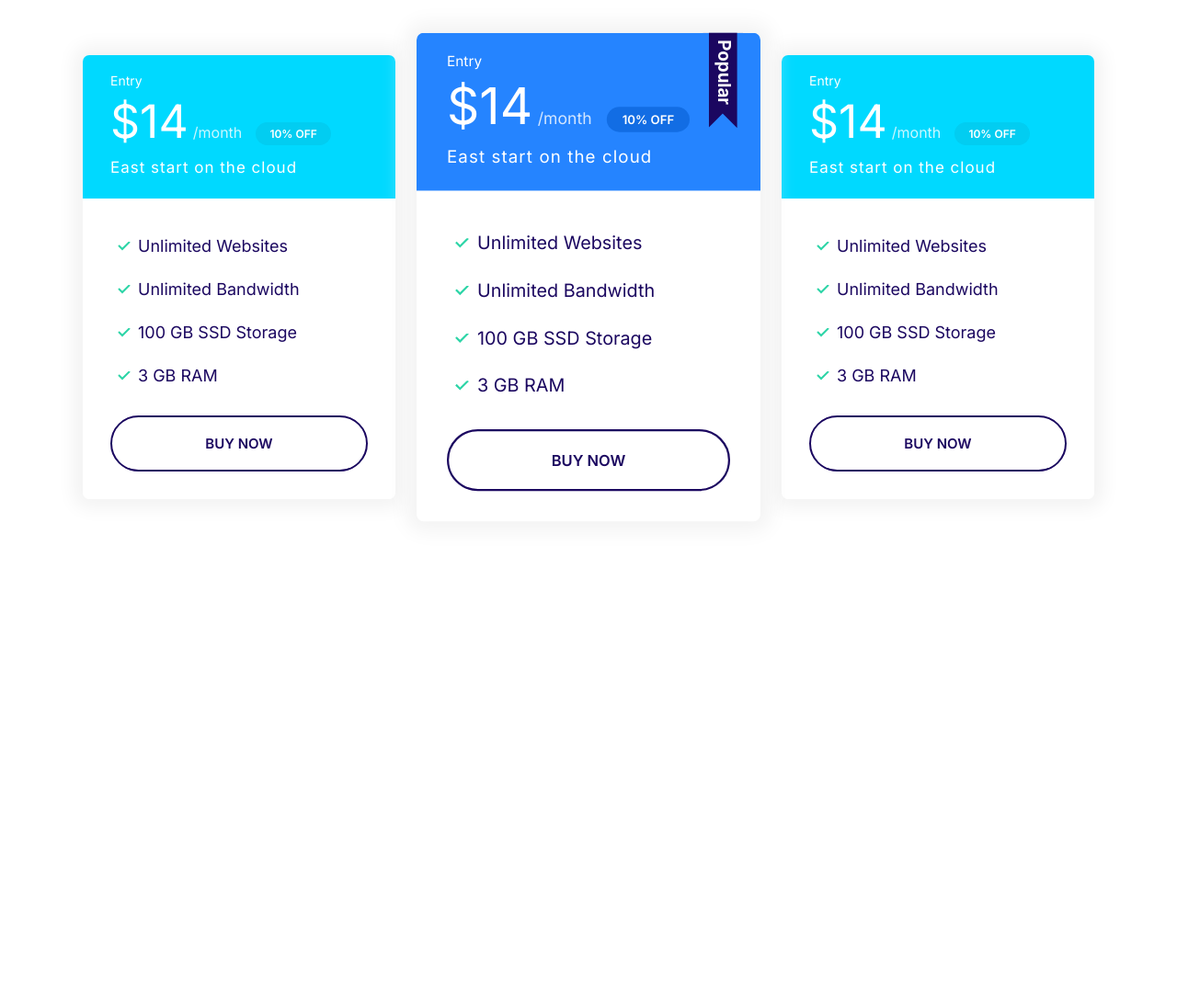
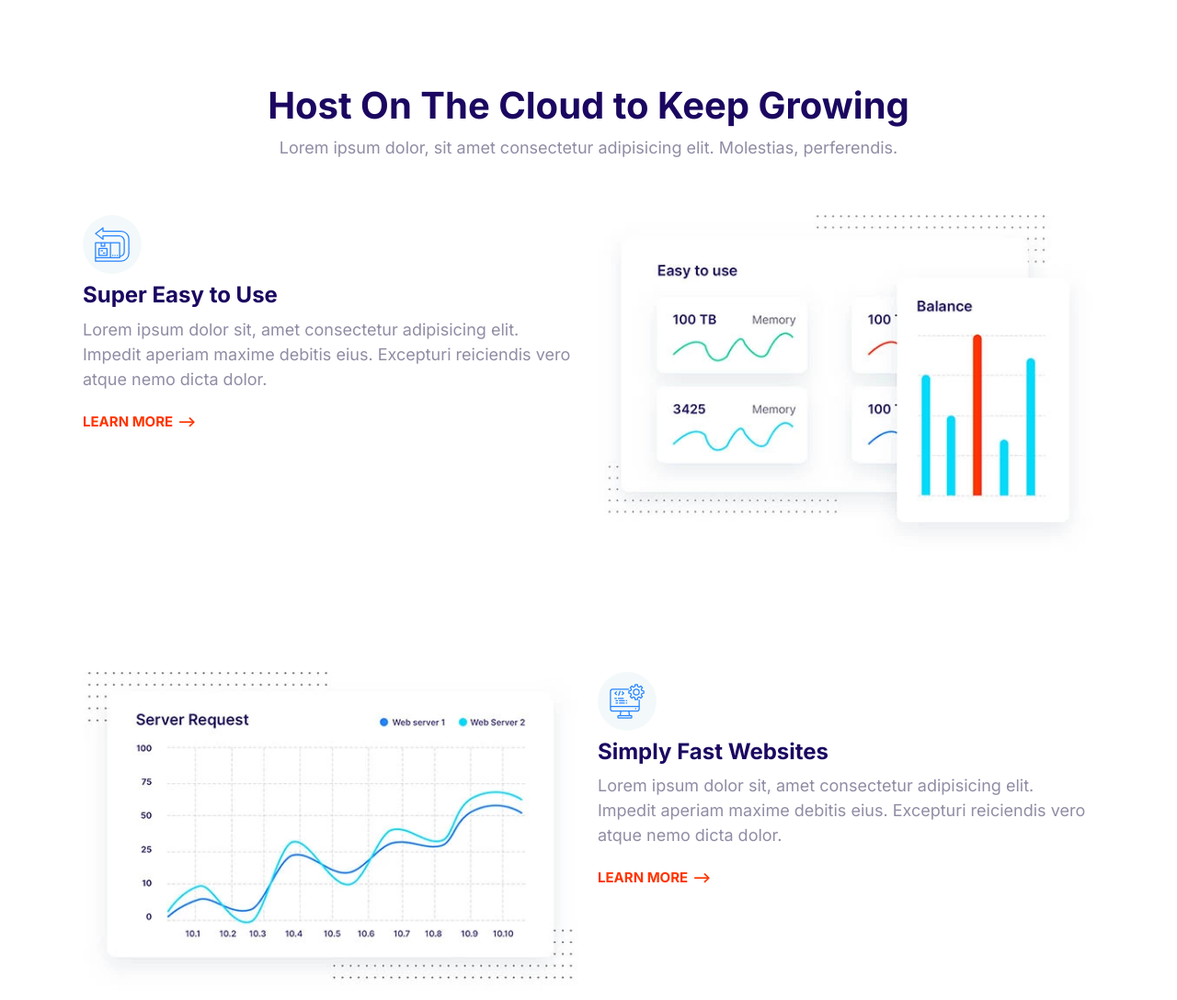
Before and after one commit to DariushStony/html_css, a plain HTML site: page index.html in a window 1280 px wide. Shown: the top 1088 px of the page at 92% size. Before the commit the page ends 800 px from the top, so only its background shows below. Drawn offline with Linux system fonts and the light colour scheme.

Commit message:
feat: add feature component

```diff
--- a/css/styles.css
+++ b/css/styles.css
@@ -767,3 +767,28 @@ a {
     max-width: 500px;
     margin: 0 auto;
 }
+
+/* Feature Block */
+
+.feature {
+    gap: 4rem 2rem;
+    margin: 12rem 0;
+}
+
+.feature:first-of-type {
+    margin-top: 6rem;
+}
+
+.feature__heading {
+    margin: 1rem 0;
+}
+
+.feature__image {
+    width: 100%;
+}
+
+@media screen and (min-width: 768px) {
+    .feature:nth-of-type(even) .feature__content {
+        order: 2;
+    }
+}
--- a/index.html
+++ b/index.html
@@ -15,69 +15,125 @@
 </head>
 
 <body>
-    <section class="block container block-plans">
-        <div class="grid grid--1x3">
-            <div class="plan">
-                <div class="card card--secondary">
-                    <header class="card__header">
-                        <h3 class="plan__name">Entry</h3>
-                        <span class="plan__price">$14</span>
-                        <span class="plan__billing-cycle">/month</span>
-                        <span class="badge badge--secondary badge--small">10% OFF</span>
-                        <span class="plan__description">East start on the cloud</span>
-                    </header>
-                    <div class="card__body">
-                        <ul class="list list--tick">
-                            <li class="list__item">Unlimited Websites</li>
-                            <li class="list__item">Unlimited Bandwidth</li>
-                            <li class="list__item">100 GB SSD Storage</li>
-                            <li class="list__item">3 GB RAM</li>
-                        </ul>
-                        <button class="btn btn--outline btn--block">Buy Now</button>
-                    </div>
-                </div>
+    <!-- <section class="block container">
+        <header>
+            <h2>Host On The Cloud to Keep Growing</h2>
+            <p>
+                Lorem ipsum dolor, sit amet consectetur adipisicing elit. Molestias, perferendis.
+            </p>
+        </header>
+        <div class="grid grid--1x2">
+            <article class="feature">
+                <span class="icon-container">
+                    <svg class="icon icon--primary">
+                        <use xlink:href="images/sprite.svg#easy"></use>
+                    </svg>
+                </span>
+                <h3 class="feature__heading">Super Easy to Use</h3>
+                <p>
+                    Lorem ipsum dolor sit amet consectetur adipisicing elit. Quos error maxime possimus tempore mollitia
+                    est enim perferendis deleniti modi quaerat.
+                </p>
+                <a href="#" class="link-arrow">Learn more</a>
+            </article>
+            <img class="feature__image" src="images/easy.jpg" alt="">
+            <article></article>
+            <img src="" alt="">
+            <article></article>
+            <img src="" alt="">
+        </div>
+    </section> -->
+    <section class="block container">
+        <header class="block__header">
+            <h2>Host On The Cloud to Keep Growing</h2>
+            <p>
+                Lorem ipsum dolor, sit amet consectetur adipisicing elit. Molestias, perferendis.
+            </p>
+        </header>
+        <article class="grid grid--1x2 feature">
+            <div class="feature__content">
+                <span class="icon-container">
+                    <svg class="icon icon--primary">
+                        <use xlink:href="images/sprite.svg#easy"></use>
+                    </svg>
+                </span>
+                <h3 class="feature__heading">Super Easy to Use</h3>
+                <p>
+                    Lorem ipsum dolor sit, amet consectetur adipisicing elit. Impedit aperiam maxime debitis eius.
+                    Excepturi
+                    reiciendis vero atque nemo dicta dolor.
+                </p>
+                <a href="#" class="link-arrow">Learn more</a>
             </div>
-            <div class="plan plan--popular">
-                <div class="card card--primary">
-                    <header class="card__header">
-                        <h3 class="plan__name">Entry</h3>
-                        <span class="plan__price">$14</span>
-                        <span class="plan__billing-cycle">/month</span>
-                        <span class="badge badge--primary badge--small">10% OFF</span>
-                        <span class="plan__description">East start on the cloud</span>
-                    </header>
-                    <div class="card__body">
-                        <ul class="list list--tick">
-                            <li class="list__item">Unlimited Websites</li>
-                            <li class="list__item">Unlimited Bandwidth</li>
-                            <li class="list__item">100 GB SSD Storage</li>
-                            <li class="list__item">3 GB RAM</li>
-                        </ul>
-                        <button class="btn btn--outline btn--block">Buy Now</button>
-                    </div>
-                </div>
+            <picture>
+                <source type="image/webp" srcset="images/easy.webp 1x, images/easy@2x.webp 2x">
+                <source type="image/jpg" srcset="images/easy.jpg 1x, images/easy@2x.jpg 2x">
+                <img class="feature__image" src="images/easy@2x.jpg" alt="">
+            </picture>
+        </article>
+        <article class="grid grid--1x2 feature">
+            <div class="feature__content">
+                <span class="icon-container">
+                    <svg class="icon icon--primary">
+                        <use xlink:href="images/sprite.svg#computer"></use>
+                    </svg>
+                </span>
+                <h3 class="feature__heading">Simply Fast Websites</h3>
+                <p>
+                    Lorem ipsum dolor sit, amet consectetur adipisicing elit. Impedit aperiam maxime debitis eius.
+                    Excepturi
+                    reiciendis vero atque nemo dicta dolor.
+                </p>
+                <a href="#" class="link-arrow">Learn more</a>
             </div>
-            <div class="plan">
-                <div class="card card--secondary">
-                    <header class="card__header">
-                        <h3 class="plan__name">Entry</h3>
-                        <span class="plan__price">$14</span>
-                        <span class="plan__billing-cycle">/month</span>
-                        <span class="badge badge--secondary badge--small">10% OFF</span>
-                        <span class="plan__description">East start on the cloud</span>
-                    </header>
-                    <div class="card__body">
-                        <ul class="list list--tick">
-                            <li class="list__item">Unlimited Websites</li>
-                            <li class="list__item">Unlimited Bandwidth</li>
-                            <li class="list__item">100 GB SSD Storage</li>
-                            <li class="list__item">3 GB RAM</li>
-                        </ul>
-                        <button class="btn btn--outline btn--block">Buy Now</button>
-                    </div>
-                </div>
+            <picture>
+                <source type="image/webp" srcset="images/fast.webp 1x, images/fast@2x.webp 2x">
+                <source type="image/jpg" srcset="images/fast.jpg 1x, images/fast@2x.jpg 2x">
+                <img class="feature__image" src="images/fast@2x.jpg" alt="">
+            </picture>
+        </article>
+        <article class="grid grid--1x2 feature">
+            <div class="feature__content">
+                <span class="icon-container">
+                    <svg class="icon icon--primary">
+                        <use xlink:href="images/sprite.svg#wordpress"></use>
+                    </svg>
+                </span>
+                <h3 class="feature__heading">Wordpress Made Easy</h3>
+                <p>
+                    Lorem ipsum dolor sit, amet consectetur adipisicing elit. Impedit aperiam maxime debitis eius.
+                    Excepturi
+                    reiciendis vero atque nemo dicta dolor.
+                </p>
+                <a href="#" class="link-arrow">Learn more</a>
             </div>
-        </div>
+            <picture>
+                <source type="image/webp" srcset="images/wordpress.webp 1x, images/wordpress@2x.webp 2x">
+                <source type="image/jpg" srcset="images/wordpress.jpg 1x, images/wordpress@2x.jpg 2x">
+                <img class="feature__image" src="images/wordpress@2x.jpg" alt="">
+            </picture>
+        </article>
+        <article class="grid grid--1x2 feature">
+            <div class="feature__content">
+                <span class="icon-container">
+                    <svg class="icon icon--primary">
+                        <use xlink:href="images/sprite.svg#clock"></use>
+                    </svg>
+                </span>
+                <h3 class="feature__heading">24/7 Expert Support</h3>
+                <p>
+                    Lorem ipsum dolor sit, amet consectetur adipisicing elit. Impedit aperiam maxime debitis eius.
+                    Excepturi
+                    reiciendis vero atque nemo dicta dolor.
+                </p>
+                <a href="#" class="link-arrow">Learn more</a>
+            </div>
+            <picture>
+                <source type="image/webp" srcset="images/support.webp 1x, images/support@2x.webp 2x">
+                <source type="image/jpg" srcset="images/support.jpg 1x, images/support@2x.jpg 2x">
+                <img class="feature__image" src="images/support@2x.jpg" alt="">
+            </picture>
+        </article>
     </section>
 </body>
 
```
Also changed, not shown: components/feature.html (added, +92 -0 lines), images/easy.jpg (added), images/easy.webp (added), images/easy@2x.jpg (added), images/easy@2x.webp (added), images/fast.jpg (added), images/fast.webp (added), images/fast@2x.jpg (added), images/fast@2x.webp (added), images/support.jpg (added), images/support.webp (added), images/support@2x.jpg (added), images/support@2x.webp (added), images/wordpress.jpg (added), 3 more files.
